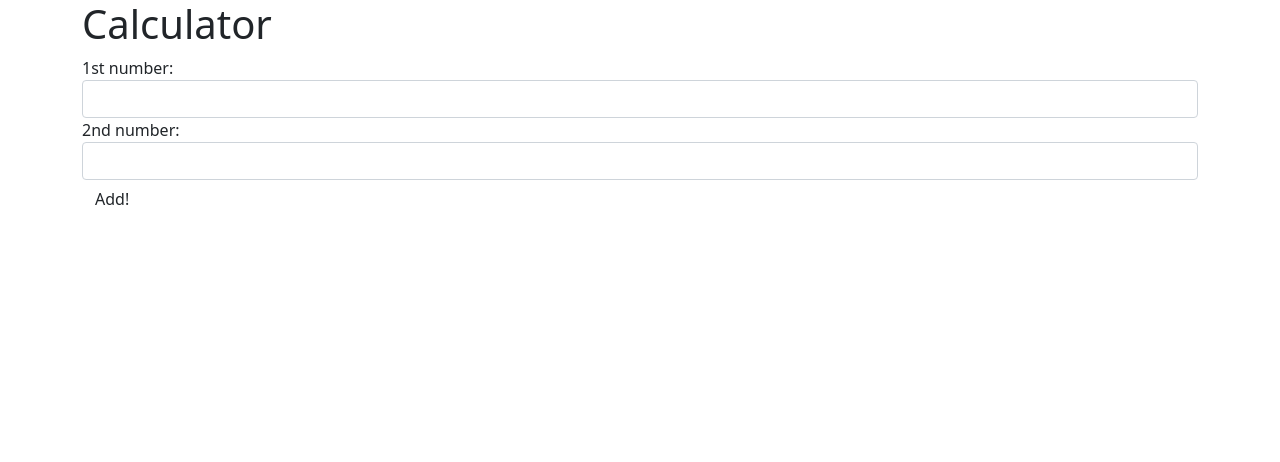
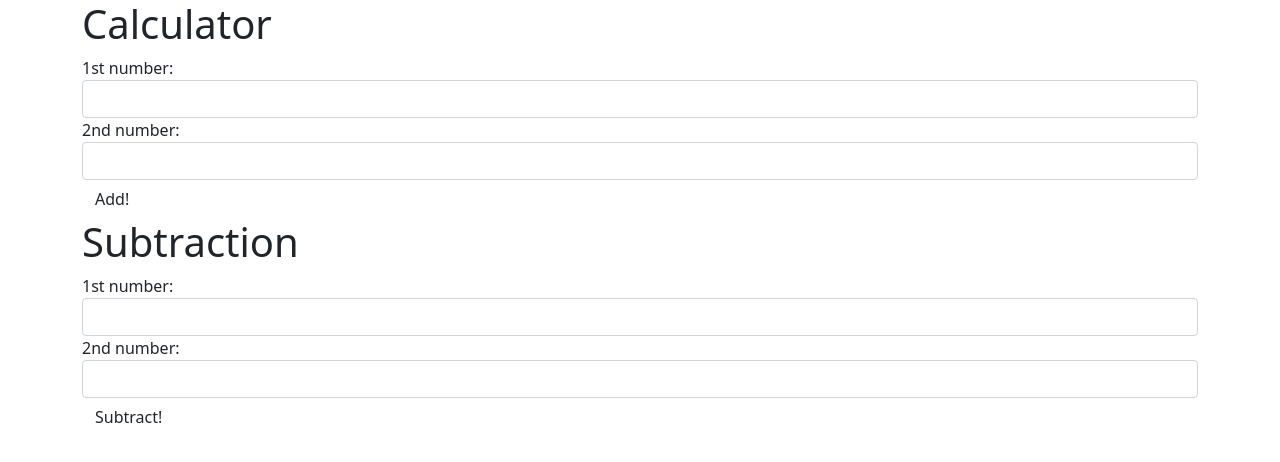
Before and after one commit to joey57/Calculator, a plain HTML site: page index.html in a window 1280 px wide. Drawn offline with nearby package versions, Linux system fonts and the light colour scheme.

Commit message:
added subtraction form

```diff
--- a/index.html
+++ b/index.html
@@ -25,5 +25,24 @@
   </form>
   <div id="output"></div>
   </div>
+
+  <div class="container">
+    <h1>Subtraction</h1>
+    <form id="minus">
+      <div class="form-group">
+        <label for="minus1">1st number:</label>
+        <input id="minus1" class="form-control" type="text">
+      </div>
+      <div class="form-group">
+        <label for="minus2">2nd number:</label>
+        <input id="minus2" class="form-control" type="text">
+      </div>
+      <button type="submit" class="btn">Subtract!</button>
+    </form>
+    <div id="output"></div>
+    </div>
+
+
+
 </body>
 </html>
```
